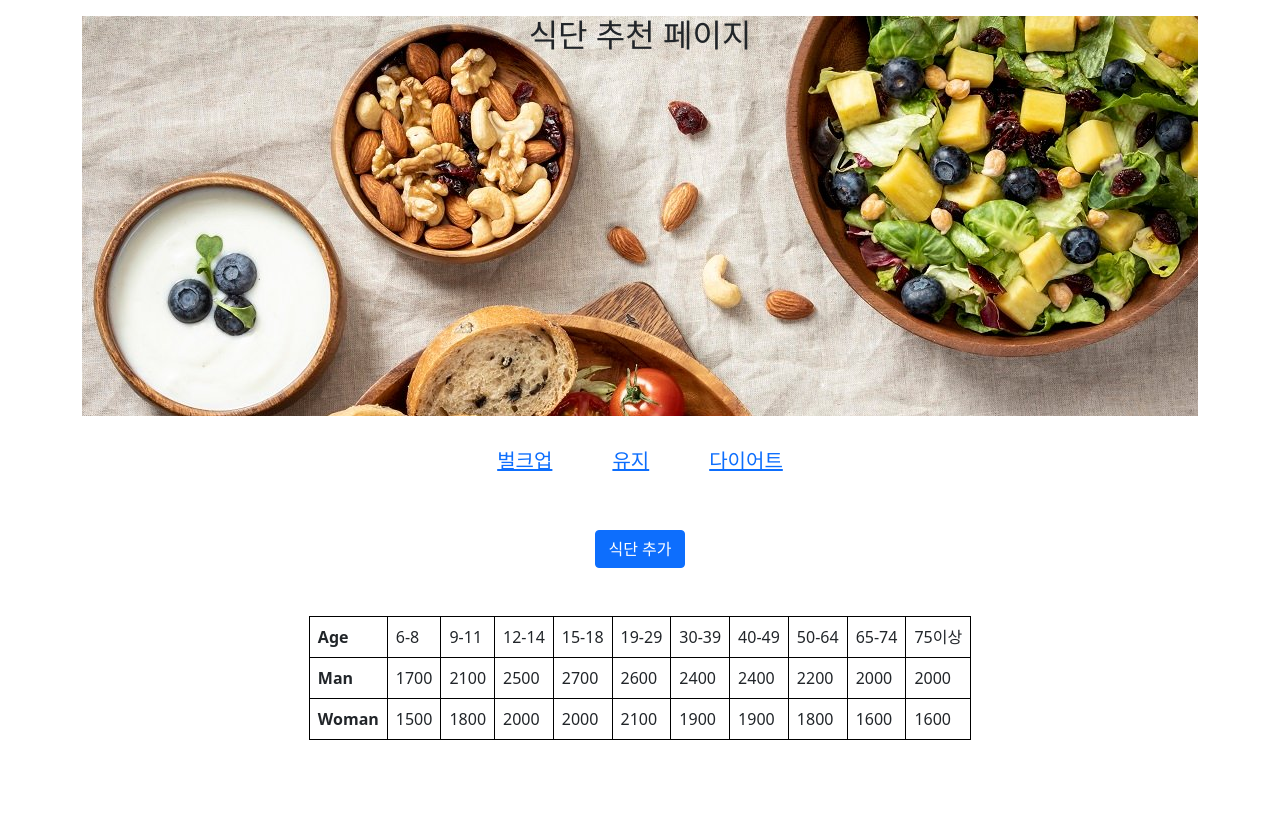
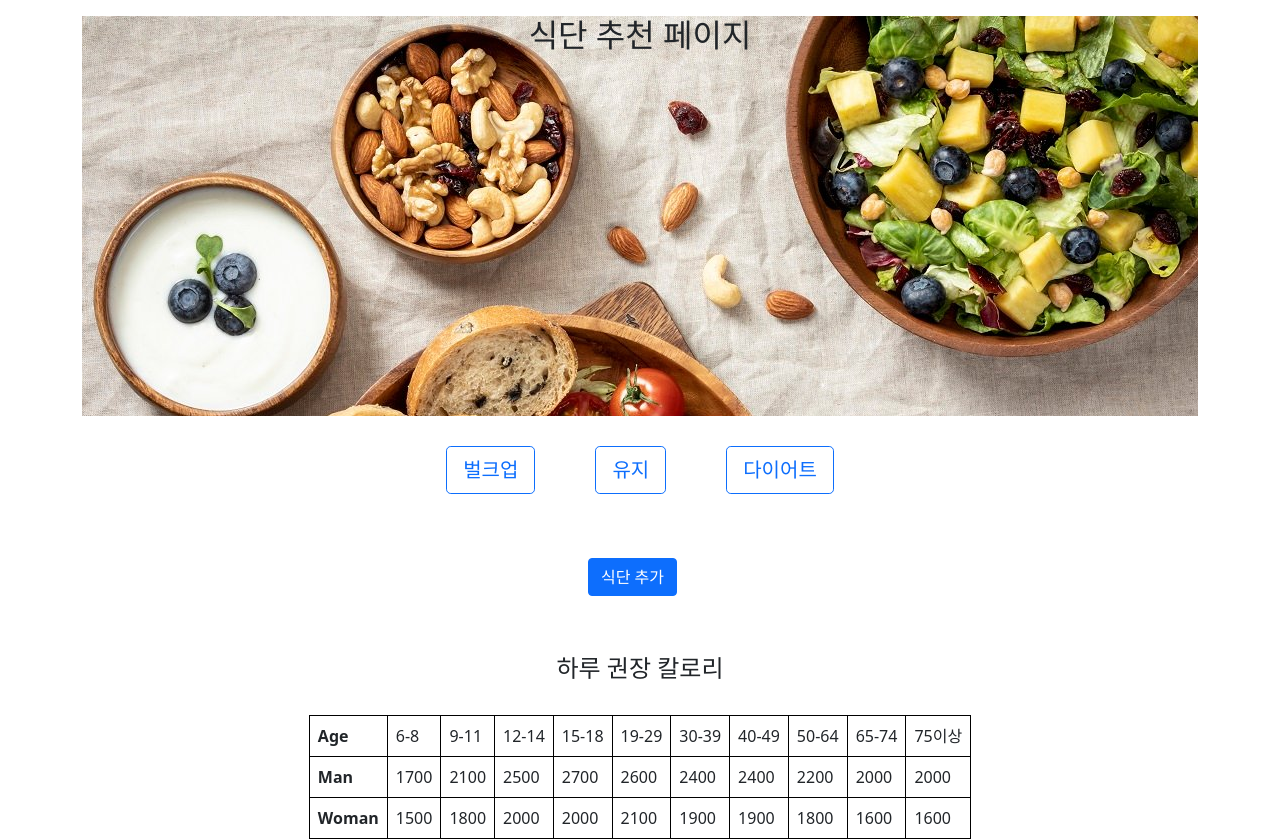
Before and after one commit to cscim918/mealhelper-front, a React (Create React App) app: page / in a window 1280 px wide. Before the commit the page ends 816 px from the top, so only its background shows below. Built offline with nearby package versions, Linux system fonts and the light colour scheme.

Commit message:
calorie table update

```diff
--- a/package.json
+++ b/package.json
@@ -9,6 +9,7 @@
     "axios": "^0.21.1",
     "bootstrap": "^5.0.2",
     "react": "^17.0.2",
+    "react-bootstrap": "^1.6.1",
     "react-dom": "^17.0.2",
     "react-router-dom": "^5.2.0",
     "react-scripts": "4.0.3",
--- a/src/components/Table/useColumns.js
+++ /dev/null
@@ -1,23 +0,0 @@
-import { useMemo } from "react";
-
-export default function useColumns() {
-  const columns = useMemo(
-    () => [
-      {
-        Header: "age",
-        accessor: "age"
-      },
-      {
-        Header: "man",
-        accessor: "man"
-      },
-      {
-        Header: "woman",
-        accessor: "woman"
-      },
-    ],
-    []
-  );
-
-  return columns;
-}
--- a/src/components/Table/useData.js
+++ /dev/null
@@ -1,24 +0,0 @@
-import { useMemo } from 'react';
-
-export default function useData(){
-  const data = useMemo(
-    () => [
-      {
-        age: '6~8',
-        man: '1700',
-        woman: '1500'
-      },
-      {
-        age: '9~11',
-        man: '2100',
-        woman: '1800'
-      },
-      {
-        age: '12~14',
-        man: '2500',
-        woman: '2000'
-      }
-    ],[]
-  );
-  return data;
-}
--- a/src/pages/Main.js
+++ b/src/pages/Main.js
@@ -1,45 +1,47 @@
 import React from 'react';
 import { Link } from 'react-router-dom';
 import styled from 'styled-components';
-import ManageTable from '../components/Table/ManageTable';
+import CalorieTable from '../components/Table/CalorieTable';
 import background from '../meal.jpg';
 import './Main.css';
 
 const Main = () => {
   return (
     <div>
-      <div class="a" style={{backgroundImage: `url(${background})`}}>
+      <div class="a" style={{ backgroundImage: `url(${background})` }}>
         <h2 align="center">식단 추천 페이지</h2>
       </div>
       <div class="b" align="center">
-      <div style={{display: 'flex', justifyContent:'center', alignItems:'center'}}>
+        <div style={{ display: 'flex', justifyContent: 'center', alignItems: 'center' }}>
           <Category>
-        <Link to="/meals/bulkup">
-          <div>벌크업</div>
+            <Link className="btn btn-outline-primary btn-lg" role="button" to="/meals/bulkup">
+              벌크업
             </Link>
           </Category>
           <Category>
-        <Link to="/meals/stay">
-          <div>유지</div>
+            <Link className="btn btn-outline-primary btn-lg" role="button" to="/meals/stay">
+              유지
             </Link>
           </Category>
           <Category>
-        <Link to="/meals/diet">
-          <div>다이어트</div>
+            <Link className="btn btn-outline-primary btn-lg" role="button" to="/meals/diet">
+              다이어트
             </Link>
           </Category>
         </div>
         <br />
-      <Link to="/meals/addmeal">
-        <button type="button" class="btn btn-primary">
+        <Category2>
+          <Link className="btn btn-primary" role="button" to="/meals/addmeal">
             식단 추가
-        </button>
           </Link>
+        </Category2>
+        <br />
+        <br />
       </div>
+      <div align="center">
+        <h4>하루 권장 칼로리</h4>
         <br/>
-      <br/>
-    <div align='center'>
-      <ManageTable/>
+        <CalorieTable />
       </div>
     </div>
   );
@@ -51,4 +53,9 @@ const Category = styled.div`
   margin: 10px;
   padding: 20px;
   font-size: 20px;
-`
+`;
+const Category2 = styled.div`
+  margin: 10px;
+  padding-right: 15px;
+  font-size: 20px;
+`;
```
Also changed, not shown: src/components/Table/CalorieTable.js (renamed from src/components/Table/ManageTable.js, +3 -6 lines), src/components/Table/CalorieTable.css (renamed from src/components/Table/ManageTable.css), 2 other files (tests, documents, lock files or other folders). Lines whose indentation alone changed are shown as unchanged.
